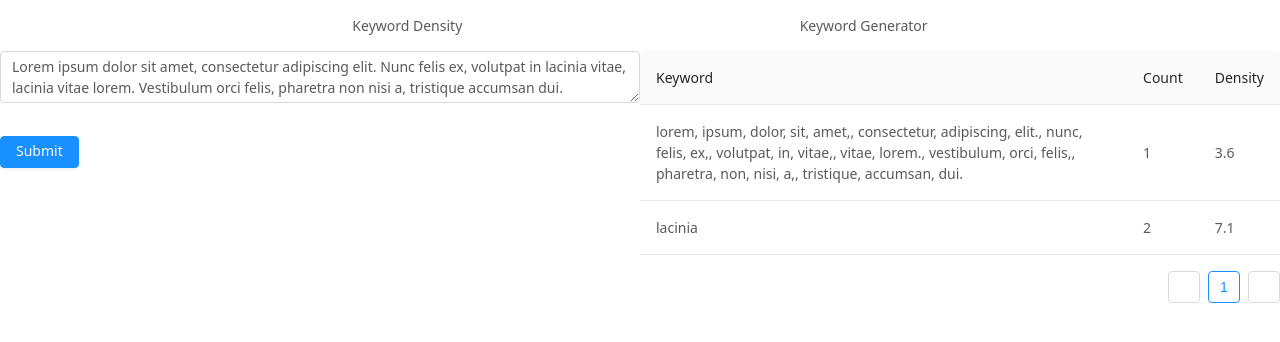
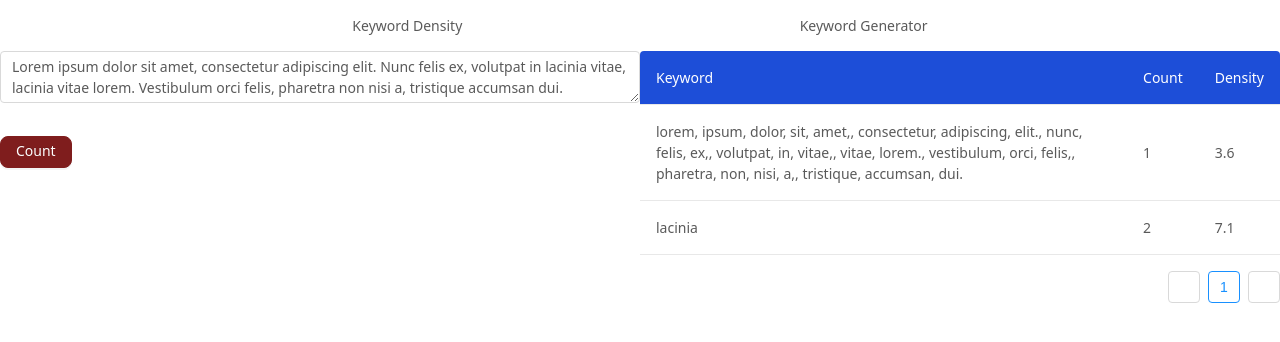
Before and after one commit to sevvalkaplannn/Keyword-Generator, a Vue app: page /keyword-density in a window 1280 px wide. Shown: the top 342 px of the page. Built offline with nearby package versions, Linux system fonts and the light colour scheme; what vue-clipboard2 would draw is missing.

Commit message:
feat(ONB-204): Implemenation made more readable and added comments

```diff
--- a/src/components/KeywordTable.vue
+++ b/src/components/KeywordTable.vue
@@ -13,7 +13,7 @@ import { Table } from "ant-design-vue";
 
 export default {
   components: {
-    ATable: Table,
+    "a-table": Table,
   },
   props: ["text"],
   data() {
@@ -48,6 +48,7 @@ export default {
   },
   methods: {
     countKeywords(words) {
+      //this method takes an array as inputs (words) and it stores each keyword in keywordCountMap if the word exist it increments the count of that keyword by one
       const keywordCountMap = {};
 
       words.forEach((word) => {
@@ -60,9 +61,11 @@ export default {
       return keywordCountMap;
     },
     calculateDensity(count, totalCount) {
+      //toFixed(1) is used for rounding the result to one decimal place
       return ((count / totalCount) * 100).toFixed(1);
     },
     mergeKeywords(keywordCountMap) {
+      //it combines keywords with the same count and density values into a single row.
       const mergedKeywords = {};
 
       for (const keyword in keywordCountMap) {
@@ -81,12 +84,14 @@ export default {
       return mergedKeywords;
     },
     updateTable(text) {
+      //it works for updating the table for new inputs and all methods are collecting together in this method
       const words = text.toLowerCase().split(" ");
       this.totalCount = words.length;
 
       const keywordCountMap = this.countKeywords(words);
       const mergedKeywords = this.mergeKeywords(keywordCountMap);
 
+      //it will hold the final data
       const keywordData = [];
 
       for (const key in mergedKeywords) {
@@ -106,3 +111,9 @@ export default {
   },
 };
 </script>
+
+<style scoped>
+:deep .ant-table-thead > tr > th {
+  @apply bg-blue-700 text-white;
+}
+</style>
--- a/src/components/KeywordText.vue
+++ b/src/components/KeywordText.vue
@@ -5,7 +5,7 @@
         <a-textarea v-model="userInput" placeholder="Enter text" />
       </a-form-item>
       <a-form-item>
-        <a-button type="primary" html-type="submit">Submit</a-button>
+        <a-button type="primary" html-type="submit" class="convertButton">Count</a-button>
       </a-form-item>
     </a-form>
   </div>
@@ -13,7 +13,6 @@
 
 <script>
 import { Form, Input, Button } from "ant-design-vue";
-
 
 export default {
   components: {
@@ -40,3 +39,11 @@ export default {
   },
 };
 </script>
+
+<style scoped>
+.convertButton {
+  @apply bg-red-900 border-red-900 text-white rounded-lg h-8;
+}
+
+
+</style>
--- a/src/pages/keyword-density/KeywordDensity.vue
+++ b/src/pages/keyword-density/KeywordDensity.vue
@@ -18,8 +18,8 @@ import KeywordTable from "../../components/KeywordTable.vue";
 
 export default {
   components: {
-    ARow: Row,
-    ACol: Col,
+    "a-row": Row,
+    "a-col": Col,
     KeywordText,
     KeywordTable,
   },
@@ -36,3 +36,6 @@ export default {
   },
 };
 </script>
+
+<style scoped>
+</style>
```
